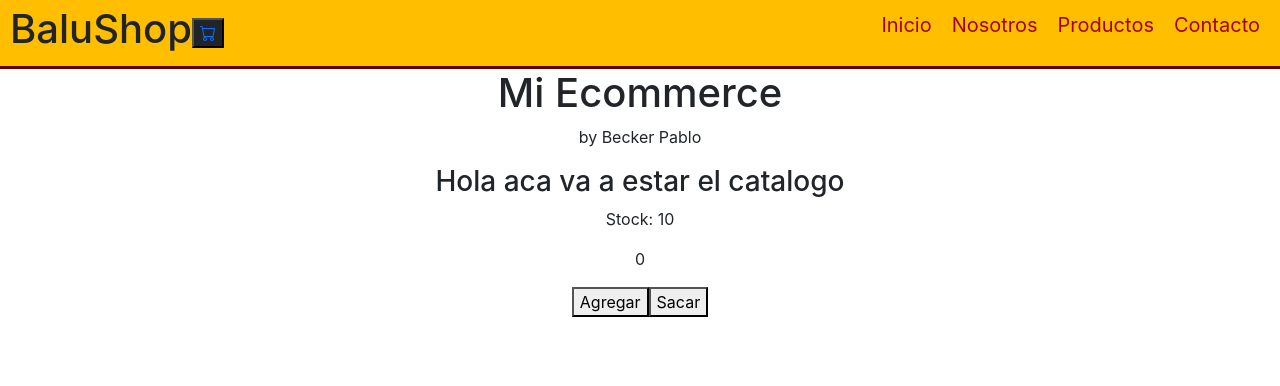
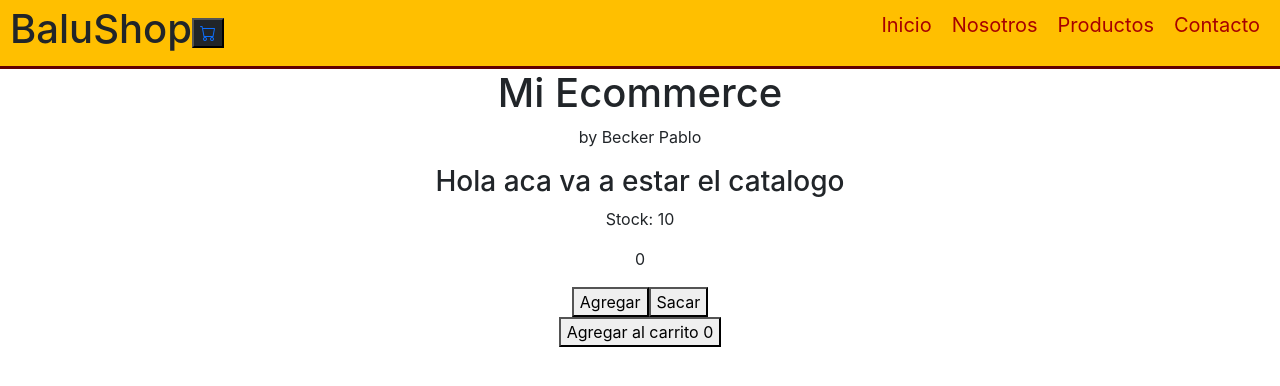
Before and after one commit to YeffritPablo/React-Ecommerce, a React (Create React App) app: page / in a window 1280 px wide. Shown: the top 386 px of the page. Built offline with nearby package versions, Linux system fonts and the light colour scheme.

Commit message:
Se agrego el boton agregar al carrito

```diff
--- a/src/componentes/ItemCount.js
+++ b/src/componentes/ItemCount.js
@@ -1,9 +1,8 @@
 
 import '../componentes/Header/Navbar.css';
 import React, {useState} from "react";
-//const suma = document.querySelector('#sum')
-//sconst dec = document.querySelector('#dec')
-const ItemCount =({stock,initial})=>{
+
+const ItemCount =({stock,initial,onAdd})=>{
     const [count,setCount] = useState(0);
 const aumentador =()=>{
     if(count >= initial && count< stock ){
@@ -17,33 +16,23 @@ const sacar =()=>{
         setCount(count - 1);
     }
 }
-/*
-    const aumentador =()=>{
-       setCount(count + 1);
-        if(count >= 9){
 
-            suma.classList.toggle('none')
-
-        }else if(count>=0){
-            dec.classList.remove('none')
-        }
+const agregar = ()=>{
+    if (onAdd < count){
+        setCount(0);
     }
-
-const sacar = ()=>{
-    setCount(count - 1);
-    if(count <= 1){
-        dec.classList.toggle('none')
-    }else if (count>=10){
-        suma.classList.remove('none')
-    }
-}*/
+}
 
     return(
         <div>
             <p>Stock: {stock}</p>
             <p>{count}</p>
+            <div >
             <button  onClick={aumentador}>Agregar</button>
             <button  onClick={sacar}>Sacar</button>
+            </div>
+            <button onClick= {agregar}>Agregar al carrito {count}</button>
+
         </div>
     );
 };
--- a/src/componentes/ItemListContainer/ItemListContainer.js
+++ b/src/componentes/ItemListContainer/ItemListContainer.js
@@ -4,7 +4,7 @@ const ItemListContainer= ()=>{
     return(
         <div>
         <h3>Hola aca va a estar el catalogo</h3>
-        <ItemCount stock='10' initial='0'/>
+        <ItemCount stock='10' initial='0' onAdd='0'/>
         </div>
     )
 }
```
Also changed, not shown: src/App.js (+6 -1 lines), src/componentes/ItemListContainer/Item.js (added).
